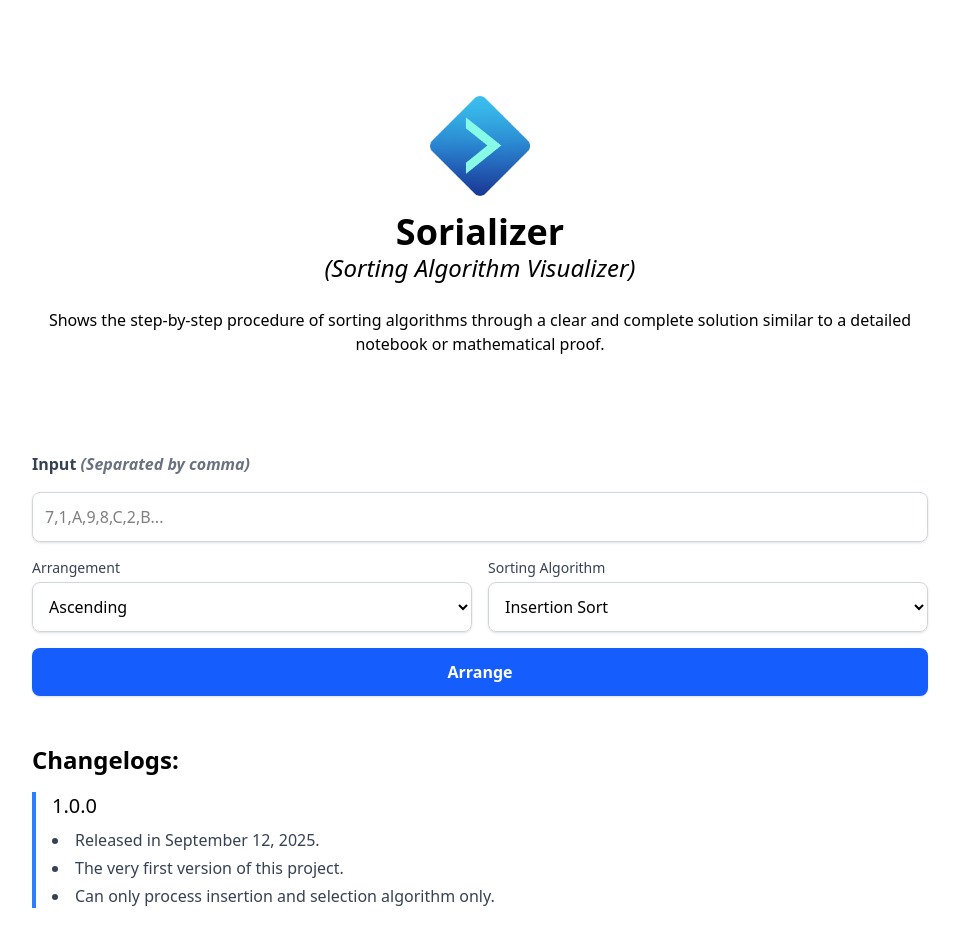
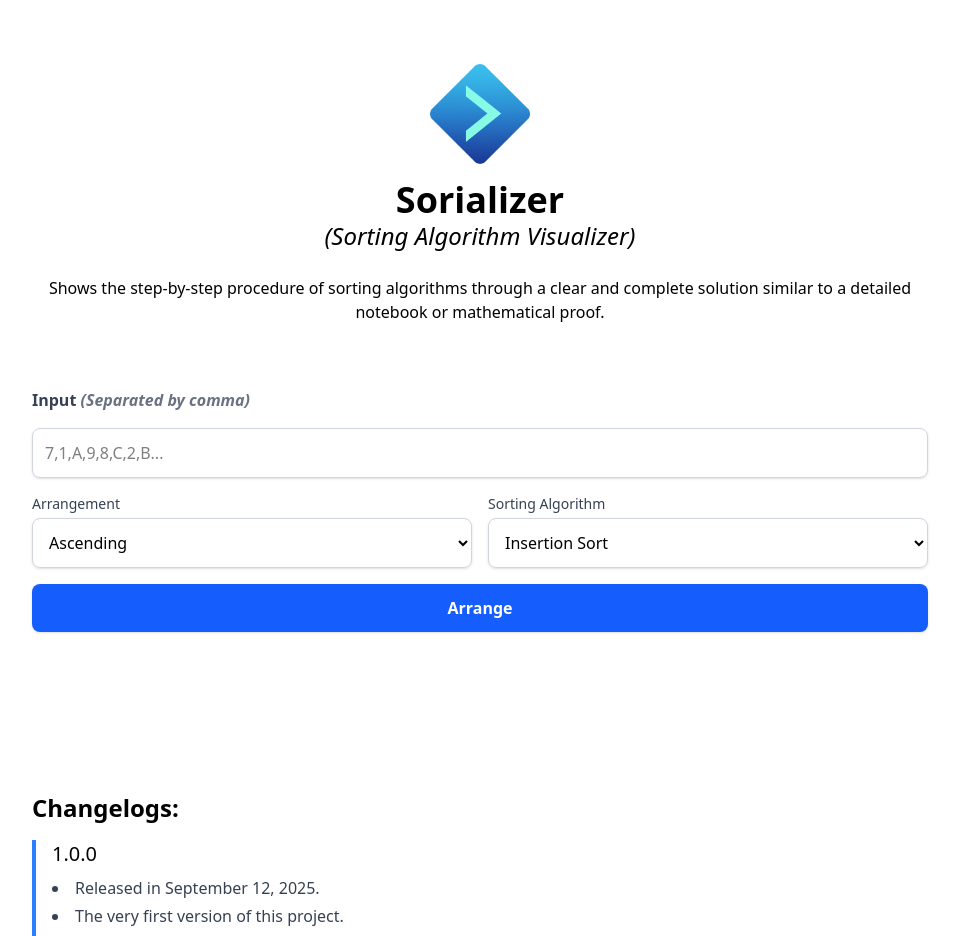
Before and after one commit to khianvictorycalderon/Sorializer, a React (Vite) app: page / in a window 1280 px wide. Shown: the top 936 px of the page, without its empty margins (160-1119 px from the left). Built offline with nearby package versions, Linux system fonts and the light colour scheme.

Commit message:
Updated few minor UI

```diff
--- a/src/components/changelogs.tsx
+++ b/src/components/changelogs.tsx
@@ -4,7 +4,7 @@ interface ChangeLogsProps {
 
 export default function ChangeLogs({ changelogs }: ChangeLogsProps) {
     return (
-        <div className="px-8 mt-4">
+        <div className="px-8 mt-32">
             <div className="max-w-4xl mx-auto">
                 <h1 className="text-2xl font-semibold mb-4">Changelogs:</h1>
                 {changelogs.map(([version, logs], index) => (
--- a/src/components/header.tsx
+++ b/src/components/header.tsx
@@ -1,6 +1,6 @@
 export default function Header() {
     return (
-        <div className="px-8 py-4 lg:py-8 mt-16">
+        <div className="px-8 py-4 lg:py-8 mt-8">
             <div className="max-w-4xl mx-auto">
                 <img
                     className="mx-auto max-w-[100px] h-auto"
--- a/src/components/opsec.tsx
+++ b/src/components/opsec.tsx
@@ -107,7 +107,7 @@ const InputSection = ({
   error,
 }: InputSectionProps) => {
   return (
-    <div className="px-8 mt-16">
+    <div className="px-8 mt-8">
       <div className="max-w-4xl mx-auto space-y-4">
 
         <label className="block text-base font-semibold text-gray-700">
```
